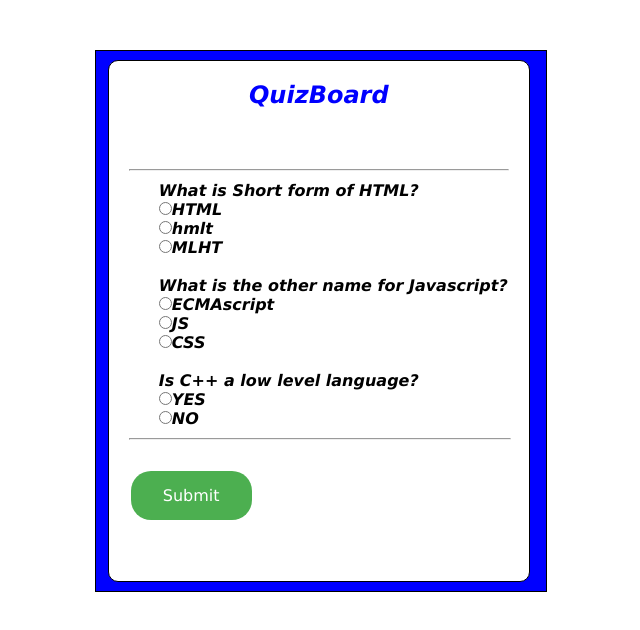
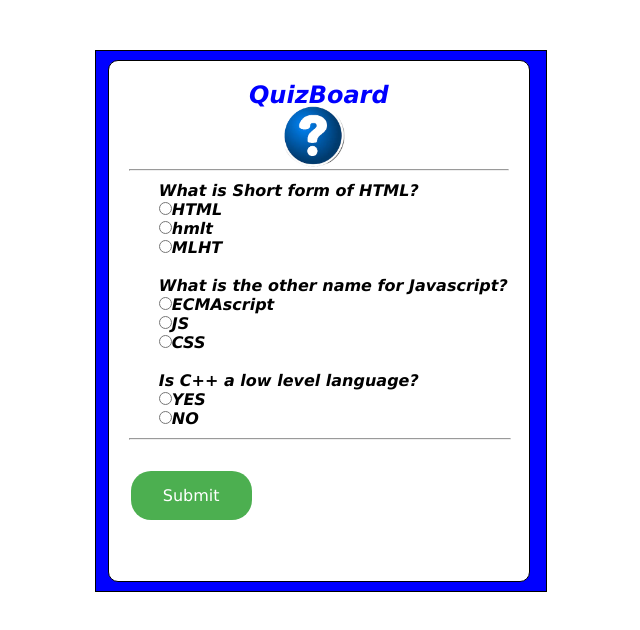
Before and after one commit to JMDev2/QuizBoard, a plain HTML site: page index.html in a window 1280 px wide. Shown: the whole page, without its empty margins (353-993 px from the left). Drawn offline with Linux system fonts and the light colour scheme.

Commit message:
st:logo - This changes the size of the logo

```diff
--- a/index.html
+++ b/index.html
@@ -16,7 +16,7 @@
                 </div>
                 <div class="box2">
                     <h2>QuizBoard</h2>
-                    <!-- <img src="./img/images-removebg-preview.png"> -->
+                    <img src="./img/images-removebg-preview.png">
                     <hr>
                     <div class="questions">
                         <div class="question1">
```
